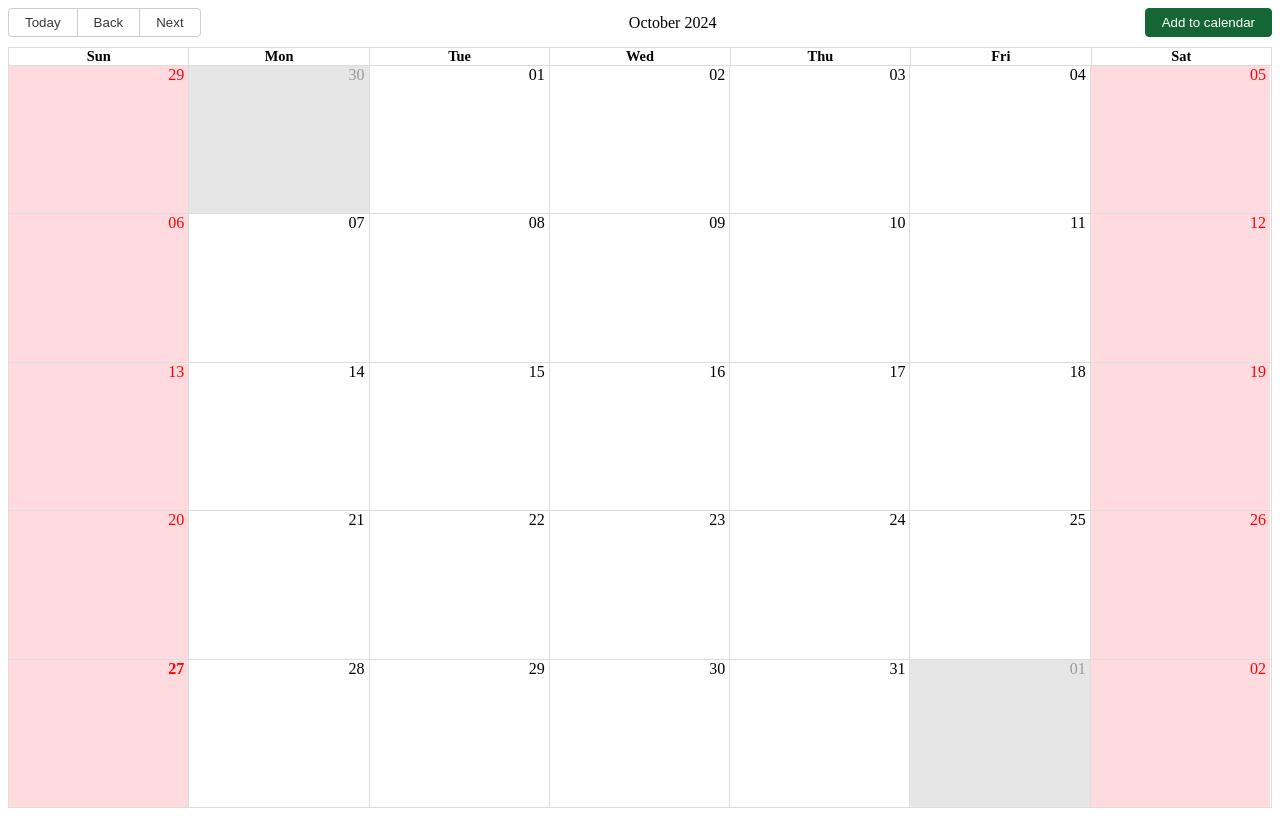
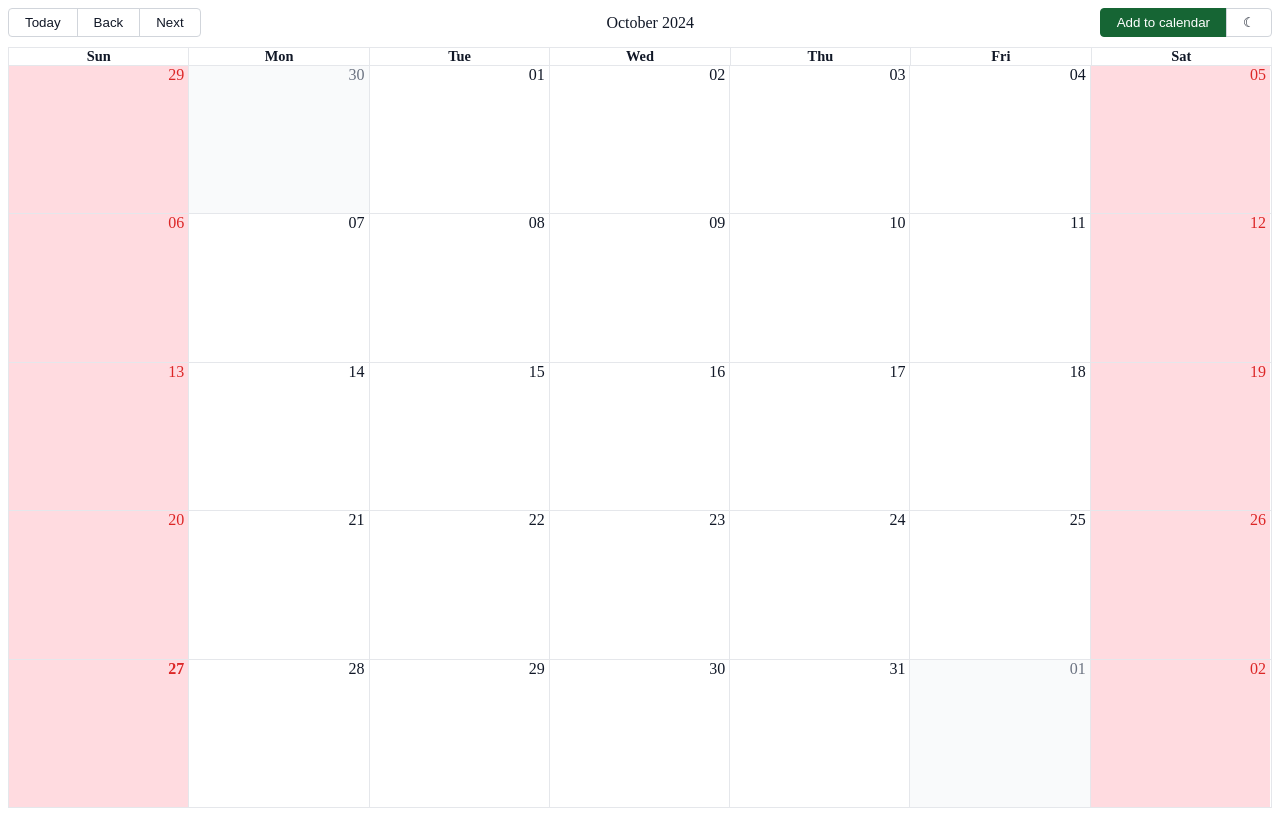
Before and after one commit to granitebps/puasa-sunnah, a React (Vite) app: page / in a window 1280 px wide. Built offline with nearby package versions, Linux system fonts and the light colour scheme; no server answers.

Commit message:
feat: add dark mode support

```diff
--- a/index.html
+++ b/index.html
@@ -4,6 +4,28 @@
     <meta charset="UTF-8" />
     <link rel="shortcut icon" href="/favicon.ico" />
     <meta name="viewport" content="width=device-width, initial-scale=1.0" />
+    <meta name="color-scheme" content="light dark" />
+    <script>
+      (() => {
+        try {
+          const storedTheme = localStorage.getItem('puasa-sunnah-theme');
+          const theme = storedTheme === 'light' || storedTheme === 'dark'
+            ? storedTheme
+            : matchMedia('(prefers-color-scheme: dark)').matches
+              ? 'dark'
+              : 'light';
+          document.documentElement.dataset.theme = theme;
+          document.documentElement.style.colorScheme = theme;
+        } catch {
+          const theme = typeof matchMedia === 'function' &&
+            matchMedia('(prefers-color-scheme: dark)').matches
+            ? 'dark'
+            : 'light';
+          document.documentElement.dataset.theme = theme;
+          document.documentElement.style.colorScheme = theme;
+        }
+      })();
+    </script>
     <title>Puasa Sunnah Calendar</title>
 
     <meta
--- a/src/App.tsx
+++ b/src/App.tsx
@@ -32,6 +32,14 @@
   downloadIcs,
   filterCalendarEvents,
 } from './features/calendarExport';
+import {
+  applyTheme,
+  getInitialTheme,
+  readStoredTheme,
+  THEME_MEDIA_QUERY,
+  type Theme,
+  writeStoredTheme,
+} from './features/theme';
 import { formatMonth, getDateColor, getMiddleDate } from './utils';
 import { NOW, WEEKEND_BG_COLOR } from './constants';
 import { ExportRequest, Fasting, Type } from './types';
@@ -56,6 +64,8 @@
 interface CalendarToolbarProps extends ToolbarProps {
   buttonRef: RefObject<HTMLButtonElement>;
   onAddToCalendar: () => void;
+  onToggleTheme: () => void;
+  theme: Theme;
 }
 
 function CalendarToolbar({
@@ -64,6 +74,8 @@
   localizer: toolbarLocalizer,
   onAddToCalendar,
   onNavigate,
+  onToggleTheme,
+  theme,
 }: CalendarToolbarProps) {
   const { messages } = toolbarLocalizer;
 
@@ -90,6 +102,15 @@
         >
           Add to calendar
         </button>
+        <button
+          aria-label={`Switch to ${theme === 'dark' ? 'light' : 'dark'} mode`}
+          className='theme-toggle'
+          onClick={onToggleTheme}
+          title={`Switch to ${theme === 'dark' ? 'light' : 'dark'} mode`}
+          type='button'
+        >
+          <span aria-hidden='true'>{theme === 'dark' ? '☀' : '☾'}</span>
+        </button>
       </span>
     </div>
   );
@@ -107,6 +128,7 @@
   const [deliveryError, setDeliveryError] = useState<string | null>(null);
   const [deliverySuccess, setDeliverySuccess] = useState<string | null>(null);
   const [selectedFasting, setSelectedFasting] = useState<Fasting | null>(null);
+  const [theme, setTheme] = useState<Theme>(getInitialTheme);
   const exportRequestSequence = useRef(0);
   const exportButtonRef = useRef<HTMLButtonElement>(null);
 
@@ -225,6 +247,31 @@
     setExportOpen(true);
   }, []);
 
+  useEffect(() => {
+    applyTheme(theme);
+  }, [theme]);
+
+  useEffect(() => {
+    if (readStoredTheme() || typeof window.matchMedia !== 'function') {
+      return;
+    }
+
+    const mediaQuery = window.matchMedia(THEME_MEDIA_QUERY);
+    const handleSystemThemeChange = (event: MediaQueryListEvent) => {
+      setTheme(event.matches ? 'dark' : 'light');
+    };
+    mediaQuery.addEventListener('change', handleSystemThemeChange);
+    return () => mediaQuery.removeEventListener('change', handleSystemThemeChange);
+  }, []);
+
+  const toggleTheme = useCallback(() => {
+    setTheme((currentTheme) => {
+      const nextTheme = currentTheme === 'dark' ? 'light' : 'dark';
+      writeStoredTheme(nextTheme);
+      return nextTheme;
+    });
+  }, []);
+
   const { components } = useMemo(
     () => ({
       components: {
@@ -233,6 +280,8 @@
             {...props}
             buttonRef={exportButtonRef}
             onAddToCalendar={openExportModal}
+            onToggleTheme={toggleTheme}
+            theme={theme}
           />
         ),
         month: {
@@ -240,7 +289,7 @@
         },
       },
     }),
-    [openExportModal],
+    [openExportModal, theme, toggleTheme],
   );
 
   const exportToCalendar = useCallback(
--- a/src/components/AddToCalendarModal.css
+++ b/src/components/AddToCalendarModal.css
@@ -11,8 +11,8 @@
 }
 
 .calendar-export-primary {
-  background: #166534;
-  border: 1px solid #166534;
+  background: var(--color-primary);
+  border: 1px solid var(--color-primary);
   border-radius: 6px;
   color: #fff;
   cursor: pointer;
@@ -20,14 +20,14 @@
 }
 
 .rbc-toolbar button.calendar-export-toolbar-button {
-  background: #166534;
-  border-color: #166534;
+  background: var(--color-primary);
+  border-color: var(--color-primary);
   color: #fff;
 }
 
 .rbc-toolbar button.calendar-export-toolbar-button:hover,
 .rbc-toolbar button.calendar-export-toolbar-button:focus {
-  background: #14532d;
+  background: var(--color-primary-hover);
   color: #fff;
 }
 
@@ -48,7 +48,7 @@
 
 .calendar-export-modal {
   -webkit-overflow-scrolling: touch;
-  background: #fff;
+  background: var(--color-surface);
   border-radius: 10px;
   box-shadow: 0 18px 45px rgb(0 0 0 / 25%);
   box-sizing: border-box;
@@ -60,6 +60,7 @@
   padding: 20px;
   touch-action: pan-y;
   width: 100%;
+  color: var(--color-text);
 }
 
 .calendar-export-header,
@@ -114,8 +115,10 @@
 }
 
 .calendar-export-modal select {
-  border: 1px solid #9ca3af;
+  background: var(--color-surface);
+  border: 1px solid var(--color-border);
   border-radius: 5px;
+  color: var(--color-text);
   padding: 7px 8px;
 }
 
@@ -129,15 +132,15 @@
 }
 
 .calendar-export-error {
-  color: #b91c1c;
+  color: var(--color-error);
 }
 
 .calendar-export-help {
-  color: #6b7280;
+  color: var(--color-text-muted);
 }
 
 .calendar-export-success {
-  color: #166534;
+  color: var(--color-success);
 }
 
 .calendar-export-step-header,
@@ -147,7 +150,7 @@
 
 .calendar-export-step-header span,
 .calendar-import-guide-header span {
-  color: #166534;
+  color: var(--color-primary);
   font-size: 12px;
   font-weight: 700;
   letter-spacing: 0.06em;
@@ -161,13 +164,13 @@
 }
 
 .calendar-import-guide {
-  border-top: 1px solid #e5e7eb;
+  border-top: 1px solid var(--color-border-subtle);
   margin-top: 16px;
   padding-top: 14px;
 }
 
 .calendar-import-guide-ready {
-  border-color: #86efac;
+  border-color: var(--color-primary);
 }
 
 .calendar-import-guide-header {
@@ -176,7 +179,7 @@
 
 .calendar-import-guide-header p,
 .calendar-import-panel > p {
-  color: #374151;
+  color: var(--color-text);
   font-size: 14px;
   margin: 6px 0 0;
 }
@@ -190,24 +193,24 @@
 }
 
 .calendar-import-tabs button {
-  background: #fff;
-  border: 1px solid #d1d5db;
+  background: var(--color-surface);
+  border: 1px solid var(--color-border);
   border-radius: 999px;
-  color: #374151;
+  color: var(--color-text);
   flex: 0 0 auto;
   padding: 7px 11px;
   white-space: nowrap;
 }
 
 .calendar-import-tabs button.calendar-import-tab-active {
-  background: #dcfce7;
-  border-color: #166534;
-  color: #14532d;
+  background: var(--color-primary-soft);
+  border-color: var(--color-primary);
+  color: var(--color-text);
   font-weight: 600;
 }
 
 .calendar-import-panel {
-  background: #f9fafb;
+  background: var(--color-surface-raised);
   border-radius: 8px;
   margin-top: 10px;
   padding: 14px;
@@ -224,7 +227,7 @@
 }
 
 .calendar-import-note {
-  color: #6b7280;
+  color: var(--color-text-muted);
   font-size: 13px;
   margin: 12px 0 0;
 }
@@ -238,13 +241,13 @@
 }
 
 .calendar-import-links a {
-  color: #166534;
+  color: var(--color-primary);
   font-size: 14px;
   font-weight: 600;
 }
 
 .calendar-import-links a:first-child:not(:last-child) {
-  background: #166534;
+  background: var(--color-primary);
   border-radius: 6px;
   color: #fff;
   padding: 8px 12px;
--- a/src/constants.ts
+++ b/src/constants.ts
@@ -1,4 +1,4 @@
-export const WEEKEND_BG_COLOR = '#ffdbe0';
-export const WEEKEND_COLOR = '#ff0000';
+export const WEEKEND_BG_COLOR = 'var(--color-weekend-bg)';
+export const WEEKEND_COLOR = 'var(--color-weekend-text)';
 export const NOW = new Date();
-export const DATE_OFF_RANGE_COLOR = '#999999';
+export const DATE_OFF_RANGE_COLOR = 'var(--color-text-muted)';
--- /dev/null
+++ b/src/features/theme.ts
@@ -0,0 +1,50 @@
+export type Theme = 'light' | 'dark';
+
+export const THEME_STORAGE_KEY = 'puasa-sunnah-theme';
+export const THEME_MEDIA_QUERY = '(prefers-color-scheme: dark)';
+
+export const parseTheme = (value: string | null): Theme | null => {
+  return value === 'light' || value === 'dark' ? value : null;
+};
+
+export const resolveTheme = (
+  storedTheme: Theme | null,
+  systemPrefersDark: boolean,
+): Theme => {
+  return storedTheme ?? (systemPrefersDark ? 'dark' : 'light');
+};
+
+export const readStoredTheme = (): Theme | null => {
+  try {
+    return parseTheme(window.localStorage.getItem(THEME_STORAGE_KEY));
+  } catch {
+    return null;
+  }
+};
+
+export const writeStoredTheme = (theme: Theme): void => {
+  try {
+    window.localStorage.setItem(THEME_STORAGE_KEY, theme);
+  } catch {
+    // Theme still applies for this page when storage is unavailable.
+  }
+};
+
+export const getSystemTheme = (): Theme => {
+  if (typeof window.matchMedia !== 'function') {
+    return 'light';
+  }
+  return resolveTheme(null, window.matchMedia(THEME_MEDIA_QUERY).matches);
+};
+
+export const getInitialTheme = (): Theme => {
+  const appliedTheme = parseTheme(
+    document.documentElement.dataset.theme ?? null,
+  );
+  return appliedTheme ?? resolveTheme(readStoredTheme(), getSystemTheme() === 'dark');
+};
+
+export const applyTheme = (theme: Theme): void => {
+  document.documentElement.dataset.theme = theme;
+  document.documentElement.style.colorScheme = theme;
+};
--- a/src/main.tsx
+++ b/src/main.tsx
@@ -4,6 +4,7 @@
 import { Analytics } from '@vercel/analytics/react';
 
 import App from './App.tsx';
+import './theme.css';
 
 const options = {
   api_host: import.meta.env.VITE_POSTHOG_HOST,
--- /dev/null
+++ b/src/theme.css
@@ -0,0 +1,114 @@
+:root,
+:root[data-theme='light'] {
+  --color-bg: #ffffff;
+  --color-surface: #ffffff;
+  --color-surface-raised: #f9fafb;
+  --color-surface-hover: #f3f4f6;
+  --color-text: #111827;
+  --color-text-muted: #6b7280;
+  --color-border: #d1d5db;
+  --color-border-subtle: #e5e7eb;
+  --color-weekend-bg: #ffdbe0;
+  --color-weekend-text: #dc2626;
+  --color-today-bg: #eaf6ff;
+  --color-primary: #166534;
+  --color-primary-hover: #14532d;
+  --color-primary-soft: #dcfce7;
+  --color-error: #b91c1c;
+  --color-success: #166534;
+  background: var(--color-bg);
+  color: var(--color-text);
+}
+
+:root[data-theme='dark'] {
+  --color-bg: #18181b;
+  --color-surface: #18181b;
+  --color-surface-raised: #27272a;
+  --color-surface-hover: #3f3f46;
+  --color-text: #f4f4f5;
+  --color-text-muted: #a1a1aa;
+  --color-border: #52525b;
+  --color-border-subtle: #3f3f46;
+  --color-weekend-bg: #302327;
+  --color-weekend-text: #fca5a5;
+  --color-today-bg: #1e293b;
+  --color-primary: #22c55e;
+  --color-primary-hover: #16a34a;
+  --color-primary-soft: #143d25;
+  --color-error: #fca5a5;
+  --color-success: #86efac;
+}
+
+html,
+#root {
+  background: var(--color-bg);
+  color: var(--color-text);
+  min-height: 100%;
+}
+
+body {
+  background: var(--color-bg);
+  color: var(--color-text);
+  margin: 8px;
+  min-height: 100%;
+}
+
+button,
+select {
+  background: var(--color-surface);
+  color: var(--color-text);
+}
+
+.rbc-calendar,
+.rbc-month-view,
+.rbc-month-row,
+.rbc-header,
+.rbc-day-bg,
+.rbc-toolbar,
+.rbc-overlay {
+  background: var(--color-surface);
+  color: var(--color-text);
+}
+
+.rbc-month-view,
+.rbc-header,
+.rbc-header + .rbc-header,
+.rbc-month-row + .rbc-month-row,
+.rbc-day-bg + .rbc-day-bg,
+.rbc-overlay,
+.rbc-overlay-header {
+  border-color: var(--color-border-subtle);
+}
+
+.rbc-off-range-bg {
+  background: var(--color-surface-raised);
+}
+
+.rbc-today {
+  background: var(--color-today-bg);
+}
+
+.rbc-toolbar button {
+  background: var(--color-surface);
+  border-color: var(--color-border);
+  color: var(--color-text);
+}
+
+.rbc-toolbar button:hover,
+.rbc-toolbar button:focus,
+.rbc-toolbar button:active {
+  background: var(--color-surface-hover);
+  color: var(--color-text);
+}
+
+.rbc-button-link,
+.rbc-show-more {
+  color: var(--color-text);
+}
+
+.theme-toggle {
+  align-items: center;
+  display: inline-flex;
+  justify-content: center;
+  min-width: 38px;
+}
```
Also changed, not shown: src/components/SingleEventExportModal.css (+5 -5 lines), 1 other file (tests, documents, lock files or other folders).
